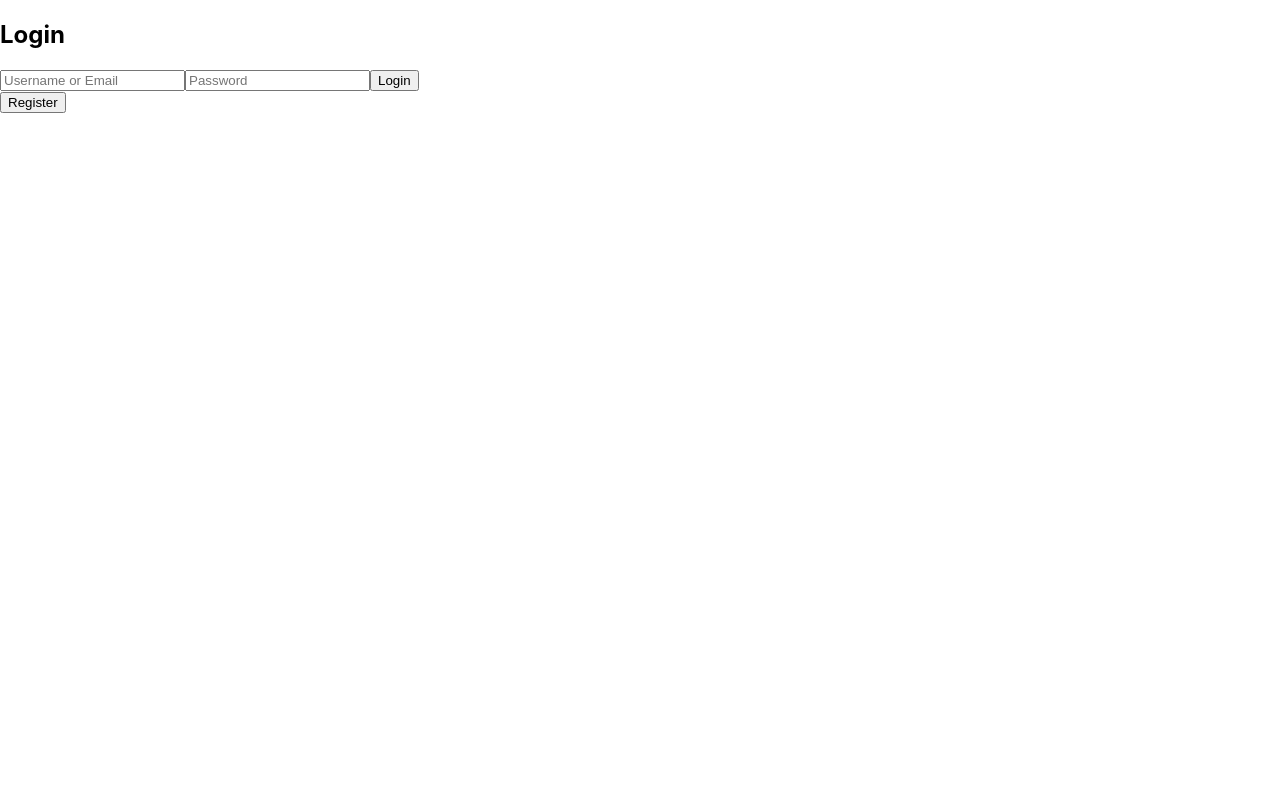
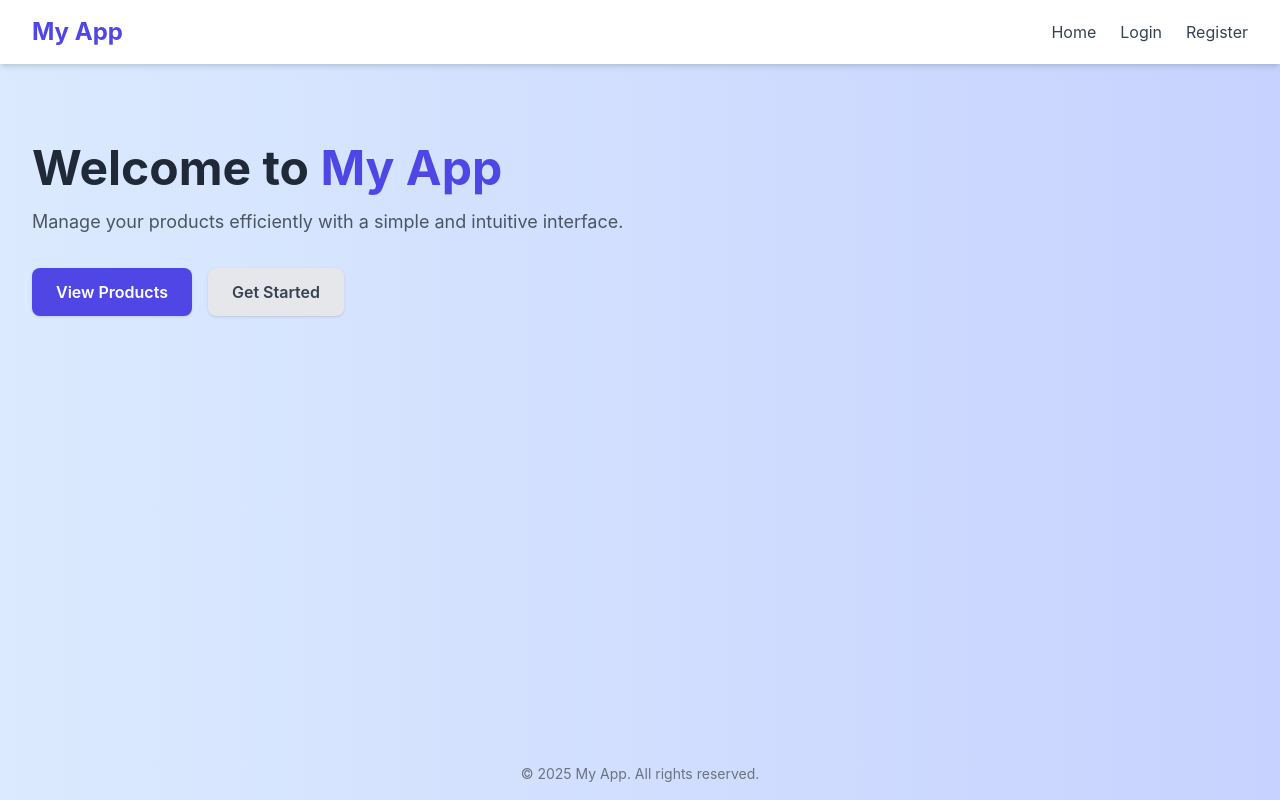
Before and after one commit to Kene12/javascript_product, a React (Create React App) app in the folder client/: page / in a window 1280 px wide. Built offline with nearby package versions, Linux system fonts and the light colour scheme.

Commit message:
Update Client Add mainpage and loginpage

```diff
--- /dev/null
+++ b/client/postcss.config.js
@@ -0,0 +1,6 @@
+module.exports = {
+  plugins: {
+    tailwindcss: {},
+    autoprefixer: {},
+  },
+}
--- a/client/src/App.js
+++ b/client/src/App.js
@@ -1,111 +1,16 @@
 // client/src/App.js
-import React, { useState } from "react";
-import { BrowserRouter as Router, Routes, Route, useNavigate } from "react-router-dom";
+import { BrowserRouter as Router, Routes, Route } from "react-router-dom";
 import Products from "./pages/Products";
 import Register from "./pages/register";
-
-function LoginPage() {
-  const [iden, setIden] = useState("");
-  const [password, setPassword] = useState("");
-  const [message, setMessage] = useState("");
-  const [loggedIn, setLoggedIn] = useState(false);
-  const navigate = useNavigate();
-
-  const handleLogin = async (e) => {
-    e.preventDefault();
-
-    try {
-      const res = await fetch("http://localhost:5000/auth/login", {
-        method: "POST",
-        credentials: "include",
-        headers: {
-          "Content-Type": "application/json",
-        },
-        body: JSON.stringify({ iden, password }),
-      });
-
-      const data = await res.json();
-      if (res.ok) {
-        setMessage("✅ Login Success: ");
-        setLoggedIn(true);
-        navigate("/products");
-      } else {
-        setMessage("❌ " + data.error);
-        setLoggedIn(false);
-      }
-    } catch (err) {
-      setMessage("❌ Error: " + err.message);
-    }
-  };
-
-  return (
-    <div className="min-h-screen bg-gray-100 flex items-center justify-center p-6">
-      <form
-        onSubmit={handleLogin}
-        className="bg-white p-6 rounded-lg shadow-md w-full max-w-md space-y-4"
-      >
-        <h2 className="text-2xl font-bold text-center">Login</h2>
-
-        <input
-          type="text"
-          placeholder="Username or Email"
-          value={iden}
-          onChange={(e) => {
-            setIden(e.target.value)
-            setMessage("");
-          }}
-          className="w-full px-4 py-2 border rounded-md"
-          required
-        />
-
-        <input
-          type="password"
-          placeholder="Password"
-          value={password}
-          onChange={(e) => {
-            setPassword(e.target.value)
-            setMessage("");
-          }}
-          className="w-full px-4 py-2 border rounded-md"
-          required
-        />
-
-        <button
-          type="submit"
-
-          className="w-full bg-blue-600 text-white py-2 rounded-md hover:bg-blue-700"
-        >
-          Login
-        </button>
-
-        {message && <p className="text-center text-sm text-red-500">{message}</p>}
-
-        {loggedIn && (
-          <button
-            type="button"
-            onClick={() => navigate("/products")}
-            className="w-full bg-green-600 text-white py-2 rounded-md hover:bg-green-700"
-          >
-            ไปยังหน้าสินค้า
-          </button>
-        )}
-
-      </form>
-      <button
-          type="button"
-          onClick={() => navigate("/Register")}
-        >
-          Register
-      </button>
-    </div>
-  );
-}
+import LoginPage from "./pages/loginpage";
+import MainPage from "./pages/pagemine";
 
 function App() {
   return (
     <Router>
       <Routes>
-        <Route path="/" element={<LoginPage />} />
+        <Route path="/" element={<MainPage />} />
+        <Route path="/Login" element={<LoginPage />} />
         <Route path="/products" element={<Products />} />
         <Route path="/Register" element={<Register />} />
       </Routes>
--- a/client/src/index.css
+++ b/client/src/index.css
@@ -1,3 +1,7 @@
+@tailwind base;
+@tailwind components;
+@tailwind utilities;
+
 body {
   margin: 0;
   font-family: -apple-system, BlinkMacSystemFont, 'Segoe UI', 'Roboto', 'Oxygen',
--- /dev/null
+++ b/client/src/pages/loginpage.js
@@ -0,0 +1,112 @@
+import React, { useState } from "react";
+import { useNavigate } from "react-router-dom";
+
+
+function LoginPage() {
+  const [iden, setIden] = useState("");
+  const [password, setPassword] = useState("");
+  const [message, setMessage] = useState("");
+  const [loggedIn, setLoggedIn] = useState(false);
+  const navigate = useNavigate();
+
+  const handleLogin = async (e) => {
+    e.preventDefault();
+
+    try {
+      const res = await fetch("http://localhost:5000/auth/login", {
+        method: "POST",
+        credentials: "include",
+        headers: {
+          "Content-Type": "application/json",
+        },
+        body: JSON.stringify({ iden, password }),
+      });
+
+      const data = await res.json();
+      if (res.ok) {
+        setMessage("✅ Login Success: ");
+        setLoggedIn(true);
+        navigate("/products");
+      } else {
+        setMessage("❌ " + data.error);
+        setLoggedIn(false);
+      }
+    } catch (err) {
+      setMessage("❌ Error: " + err.message);
+    }
+  };
+
+  return (
+    <div className="min-h-screen bg-gray-100 flex items-center justify-center p-6">
+
+      <form
+        onSubmit={handleLogin}
+        className="bg-white p-6 rounded-lg shadow-md w-full max-w-md space-y-4"
+      >
+        <button
+            type="button"
+            onClick={() => navigate(-1)}
+            className="inline-block text-purple-600 hover:text-purple-800 text-lg font-medium transition"
+        >
+            ⬅️ Back
+        </button>
+        <h2 className="text-2xl font-bold text-center">Login</h2>
+
+        <input
+          type="text"
+          placeholder="Username or Email"
+          value={iden}
+          onChange={(e) => {
+            setIden(e.target.value)
+            setMessage("");
+          }}
+          className="w-full px-4 py-2 border rounded-md"
+          required
+        />
+
+        <input
+          type="password"
+          placeholder="Password"
+          value={password}
+          onChange={(e) => {
+            setPassword(e.target.value)
+            setMessage("");
+          }}
+          className="w-full px-4 py-2 border rounded-md"
+          required
+        />
+
+        <button
+          type="submit"
+
+          className="w-full bg-blue-600 text-white py-2 rounded-md hover:bg-blue-700"
+        >
+          Login
+        </button>
+
+        {message && <p className="text-center text-sm text-red-500">{message}</p>}
+
+        {loggedIn && (
+          <button
+            type="button"
+            onClick={() => navigate("/products")}
+            className="w-full bg-green-600 text-white py-2 rounded-md hover:bg-green-700"
+          >
+            ไปยังหน้าสินค้า
+          </button>
+        )}
+        <button
+          type="button"
+          className="w-full bg-blue-600 text-white py-2 rounded-md hover:bg-blue-700"
+          onClick={() => navigate("/Register")}
+        >
+          Register
+      </button>
+      </form>
+
+    </div>
+  );
+}
+
+
+export default LoginPage;
--- /dev/null
+++ b/client/src/pages/pagemine.js
@@ -0,0 +1,45 @@
+import { Link } from 'react-router-dom';
+
+
+export default function MainPage() {
+  return (
+    <div className="min-h-screen bg-gradient-to-r from-blue-100 to-indigo-200">
+      <nav className="bg-white shadow-md py-4 px-8 flex justify-between items-center">
+        <div className="text-2xl font-bold text-indigo-600">My App</div>
+        <div className="flex space-x-6 text-gray-700">
+          <Link to="/" className="hover:text-indigo-600">Home</Link>
+          <Link to="/login" className="hover:text-indigo-600">Login</Link>
+          <Link to="/register" className="hover:text-indigo-600">Register</Link>
+        </div>
+      </nav>
+
+      <main className="container mx-auto px-8 py-20">
+        <h1 className="text-5xl font-bold text-gray-800 mb-4">
+          Welcome to <span className="text-indigo-600">My App</span>
+        </h1>
+        <p className="text-lg text-gray-600 mb-8">
+          Manage your products efficiently with a simple and intuitive interface.
+        </p>
+
+        <div className="flex space-x-4">
+          <Link
+            to="/products"
+            className="bg-indigo-600 hover:bg-indigo-700 text-white font-semibold px-6 py-3 rounded-lg shadow"
+          >
+            View Products
+          </Link>
+          <Link
+            to="/register"
+            className="bg-gray-200 hover:bg-gray-300 text-gray-700 font-semibold px-6 py-3 rounded-lg shadow"
+          >
+            Get Started
+          </Link>
+        </div>
+      </main>
+
+      <footer className="absolute bottom-0 w-full text-center py-4 text-sm text-gray-500">
+        © 2025 My App. All rights reserved.
+      </footer>
+    </div>
+  );
+}
--- a/client/src/pages/register.js
+++ b/client/src/pages/register.js
@@ -39,7 +39,15 @@ function RegisterPage() {
 
   return (
     <div className="min-h-screen bg-gray-100 flex items-center justify-center p-6">
+
       <form onSubmit={handleRegister} className="bg-white p-6 rounded-lg shadow-md w-full max-w-md space-y-4">
+      <button
+            type="button"
+            onClick={() => navigate(-1)}
+            className="inline-block text-purple-600 hover:text-purple-800 text-lg font-medium transition"
+        >
+            ⬅️ Back
+        </button>
         <h2 className="text-2xl font-bold text-center">Register</h2>
 
         <input
--- /dev/null
+++ b/client/tailwind.config.js
@@ -0,0 +1,8 @@
+// tailwind.config.js
+module.exports = {
+  content: ["./src/**/*.{js,jsx,ts,tsx}"],
+  theme: {
+    extend: {},
+  },
+  plugins: [],
+};
```
Also changed, not shown: client/package.json (+6 -1 lines), 1 other file (tests, documents, lock files or other folders).
